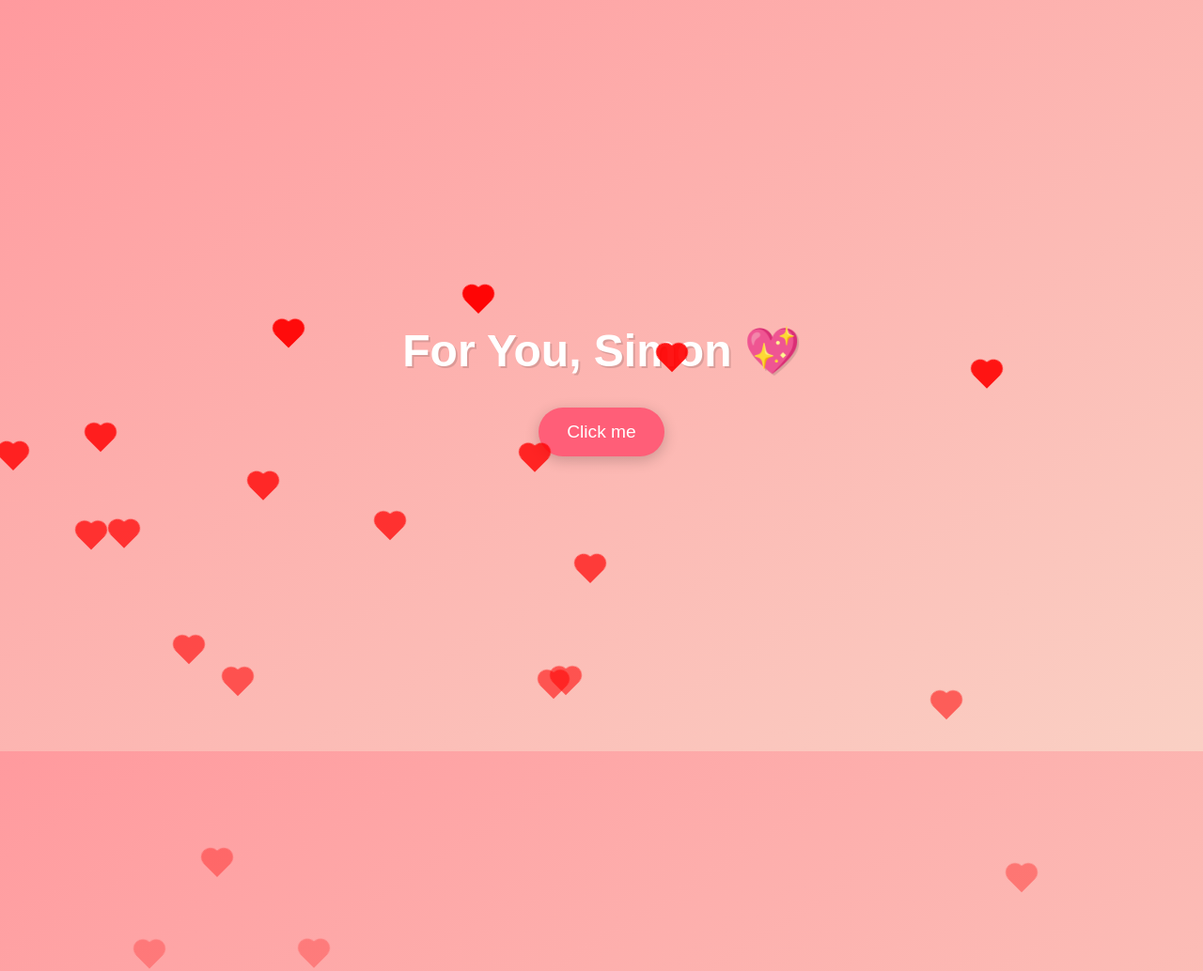
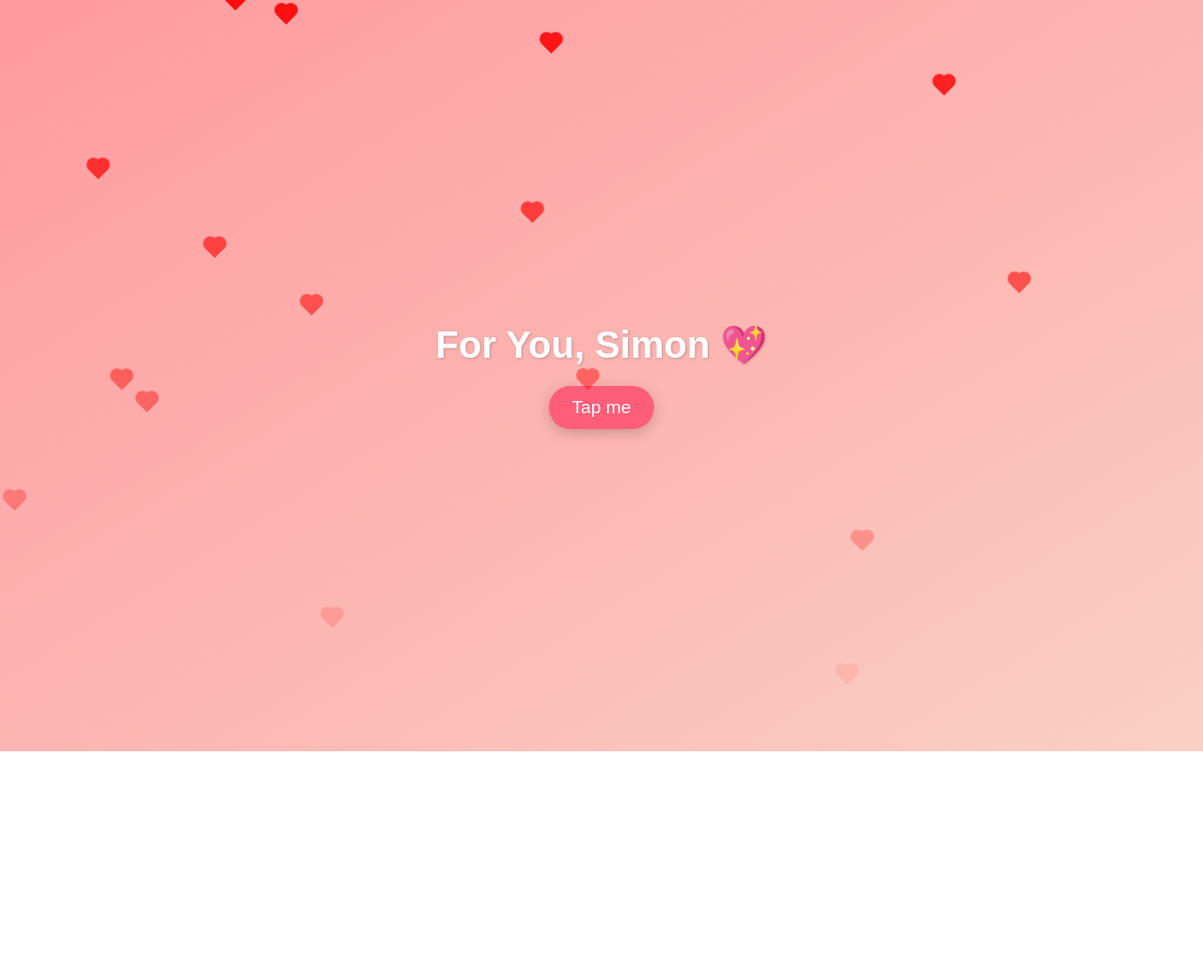
Before and after one commit to Cino02/Simon, a plain HTML site: page index.html in a window 1280 px wide. Shown: the top 1034 px of the page at 94% size. After the commit the page ends 800 px from the top, so only its background shows below. Drawn offline with Linux system fonts and the light colour scheme.

Commit message:
Update index.html

```diff
--- a/index.html
+++ b/index.html
@@ -1,39 +1,46 @@
 <!DOCTYPE html>
 <html lang="en">
 <head>
-  <meta charset="UTF-8">
+  <meta charset="UTF-8" />
+  <meta name="viewport" content="width=device-width, initial-scale=1.0" />
   <title>Love for Simon</title>
   <style>
-    body {
+    * {
       margin: 0;
       padding: 0;
+      box-sizing: border-box;
+    }
+
+    body {
+      font-family: 'Arial', sans-serif;
       background: linear-gradient(to bottom right, #ff9a9e, #fad0c4);
       height: 100vh;
-      overflow: hidden;
-      font-family: 'Arial', sans-serif;
       display: flex;
       flex-direction: column;
       align-items: center;
       justify-content: center;
-      position: relative;
       color: #fff;
+      text-align: center;
+      overflow: hidden;
+      padding: 20px;
     }
 
     h1 {
-      font-size: 3em;
-      text-shadow: 2px 2px #00000022;
+      font-size: 2.5rem;
+      margin-bottom: 20px;
+      text-shadow: 1px 1px 3px rgba(0, 0, 0, 0.2);
     }
 
     button {
-      padding: 15px 30px;
+      padding: 12px 25px;
+      font-size: 1.2rem;
       background-color: #ff5e78;
       border: none;
-      border-radius: 30px;
-      font-size: 1.2em;
+      border-radius: 25px;
       color: white;
       cursor: pointer;
-      transition: background 0.3s;
-      box-shadow: 0 4px 15px rgba(0,0,0,0.2);
+      box-shadow: 0 4px 15px rgba(0, 0, 0, 0.2);
+      transition: background-color 0.3s ease;
     }
 
     button:hover {
@@ -42,18 +49,19 @@
 
     #message {
       margin-top: 20px;
-      font-size: 1.5em;
-      max-width: 80%;
-      text-align: center;
+      font-size: 1.3rem;
+      max-width: 90%;
       display: none;
+      animation: fadeIn 1s ease forwards;
     }
 
     .heart {
       position: absolute;
-      width: 20px;
-      height: 20px;
-      background-color: red;
+      width: 15px;
+      height: 15px;
+      background: red;
       transform: rotate(45deg);
+      top: -20px;
       animation: fall linear infinite;
     }
 
@@ -61,59 +69,66 @@
     .heart::after {
       content: '';
       position: absolute;
-      width: 20px;
-      height: 20px;
-      background-color: red;
+      width: 15px;
+      height: 15px;
+      background: red;
       border-radius: 50%;
     }
 
     .heart::before {
-      top: -10px;
+      top: -7.5px;
       left: 0;
     }
 
     .heart::after {
-      left: -10px;
+      left: -7.5px;
       top: 0;
     }
 
     @keyframes fall {
       0% {
-        transform: translateY(-100px) rotate(45deg);
+        transform: translateY(-50px) rotate(45deg);
         opacity: 1;
       }
       100% {
-        transform: translateY(110vh) rotate(45deg);
+        transform: translateY(100vh) rotate(45deg);
         opacity: 0;
+      }
+    }
+
+    @keyframes fadeIn {
+      0% {
+        opacity: 0;
+        transform: translateY(20px);
+      }
+      100% {
+        opacity: 1;
+        transform: translateY(0);
       }
     }
   </style>
 </head>
 <body>
-
   <h1>For You, Simon 💖</h1>
-  <button onclick="showLove()">Click me</button>
-  <div id="message">You are the light of my life, Simon. I love you more than words can say. 💘</div>
+  <button onclick="showLove()">Tap me</button>
+  <div id="message">You are my everything, Simon. I love you endlessly 💘</div>
 
   <script>
     function showLove() {
-      document.getElementById("message").style.display = "block";
+      const msg = document.getElementById("message");
+      msg.style.display = "block";
     }
 
-    // Create falling hearts
     function createHeart() {
       const heart = document.createElement('div');
       heart.classList.add('heart');
       heart.style.left = Math.random() * 100 + 'vw';
-      heart.style.animationDuration = (Math.random() * 2 + 3) + 's';
+      heart.style.animationDuration = (Math.random() * 3 + 2) + 's';
       document.body.appendChild(heart);
-      setTimeout(() => {
-        heart.remove();
-      }, 5000);
+      setTimeout(() => heart.remove(), 5000);
     }
 
-    setInterval(createHeart, 200);
+    setInterval(createHeart, 300);
   </script>
-
 </body>
 </html>
```
